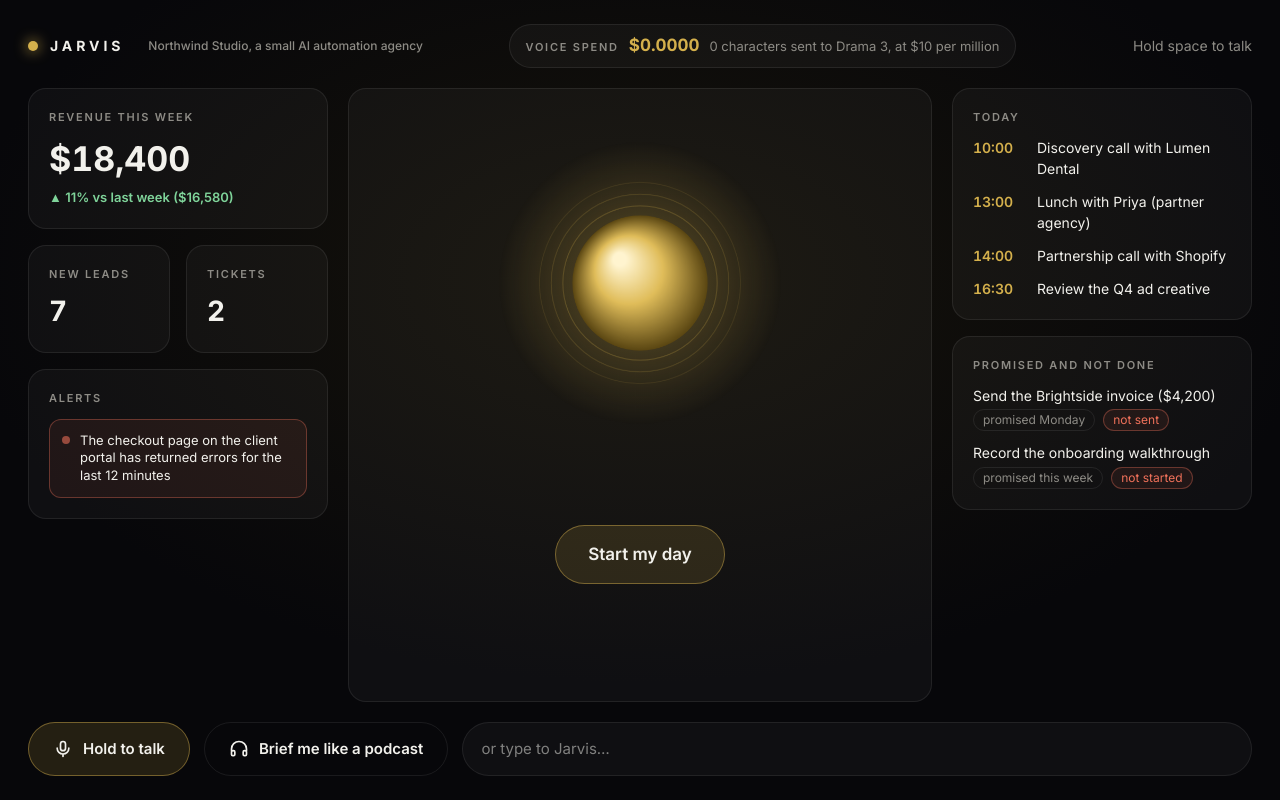
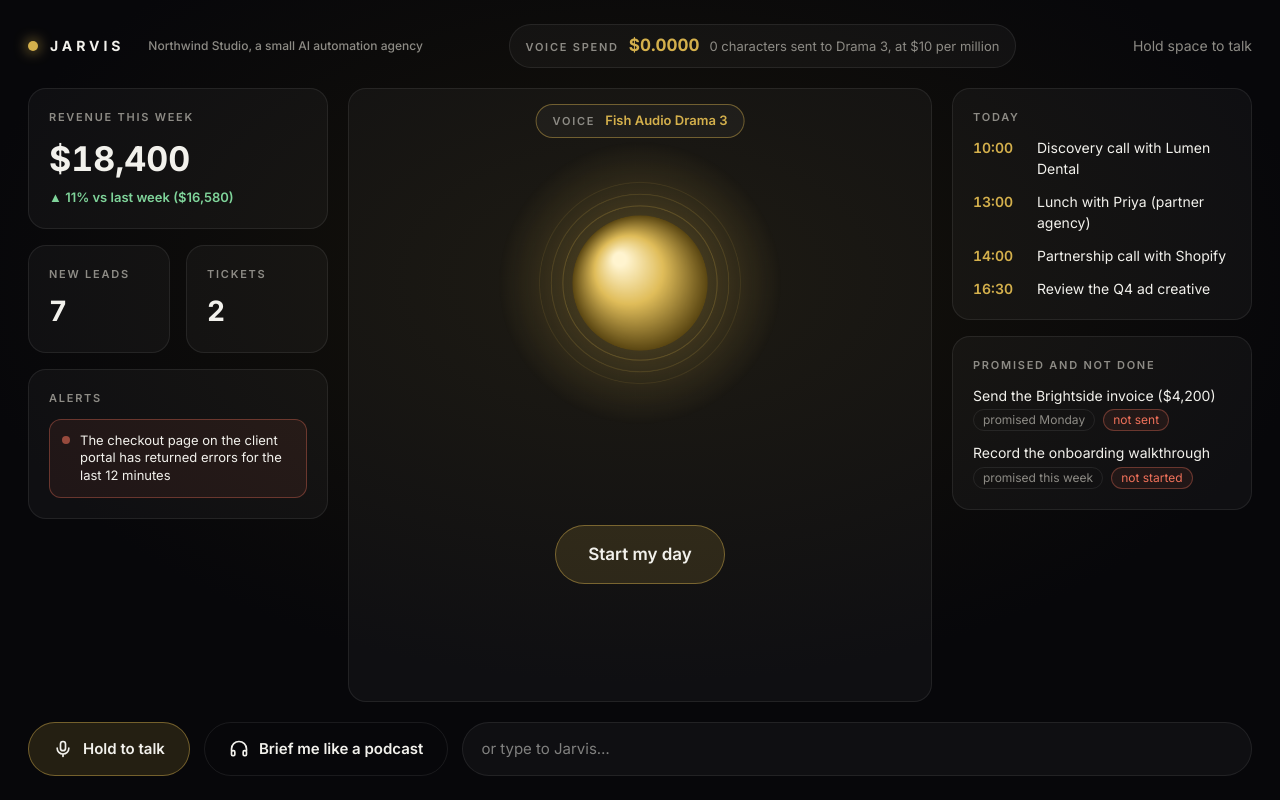
Before and after one commit to joshpocock/emotional-jarvis, a Next.js app: page / in a window 1280 px wide. Built offline with nearby package versions, Linux system fonts and the light colour scheme.

Commit message:
Show a "Voice: Fish Audio Drama 3" badge at the top of the orb panel
Lives in app/layout.tsx, which is identical in every step tag, so any step
can pick it up with: git checkout master -- app/layout.tsx components/VoiceBadge.tsx

Co-Authored-By: Claude Opus 5.5 <noreply@anthropic.com>

```diff
--- a/app/layout.tsx
+++ b/app/layout.tsx
@@ -1,6 +1,7 @@
 import type { Metadata } from "next";
 import { Inter } from "next/font/google";
 import "./globals.css";
+import VoiceBadge from "@/components/VoiceBadge";
 
 const inter = Inter({ variable: "--font-inter", subsets: ["latin"] });
 
@@ -12,7 +13,10 @@ export const metadata: Metadata = {
 export default function RootLayout({ children }: LayoutProps<"/">) {
   return (
     <html lang="en" className={`${inter.variable} h-full antialiased`}>
-      <body className="min-h-full">{children}</body>
+      <body className="min-h-full">
+        <VoiceBadge />
+        {children}
+      </body>
     </html>
   );
 }
--- /dev/null
+++ b/components/VoiceBadge.tsx
@@ -0,0 +1,9 @@
+// Names the voice engine at the top of the orb panel. Lives in the layout, so every step shows it.
+export default function VoiceBadge() {
+  return (
+    <div className="pointer-events-none absolute left-1/2 top-[104px] z-10 hidden -translate-x-1/2 items-center gap-2.5 rounded-full border border-[rgba(212,176,76,0.45)] bg-panel px-4 py-1.5 text-[13px] lg:flex">
+      <span className="label">Voice</span>
+      <span className="font-semibold text-accent">Fish Audio Drama 3</span>
+    </div>
+  );
+}
```
